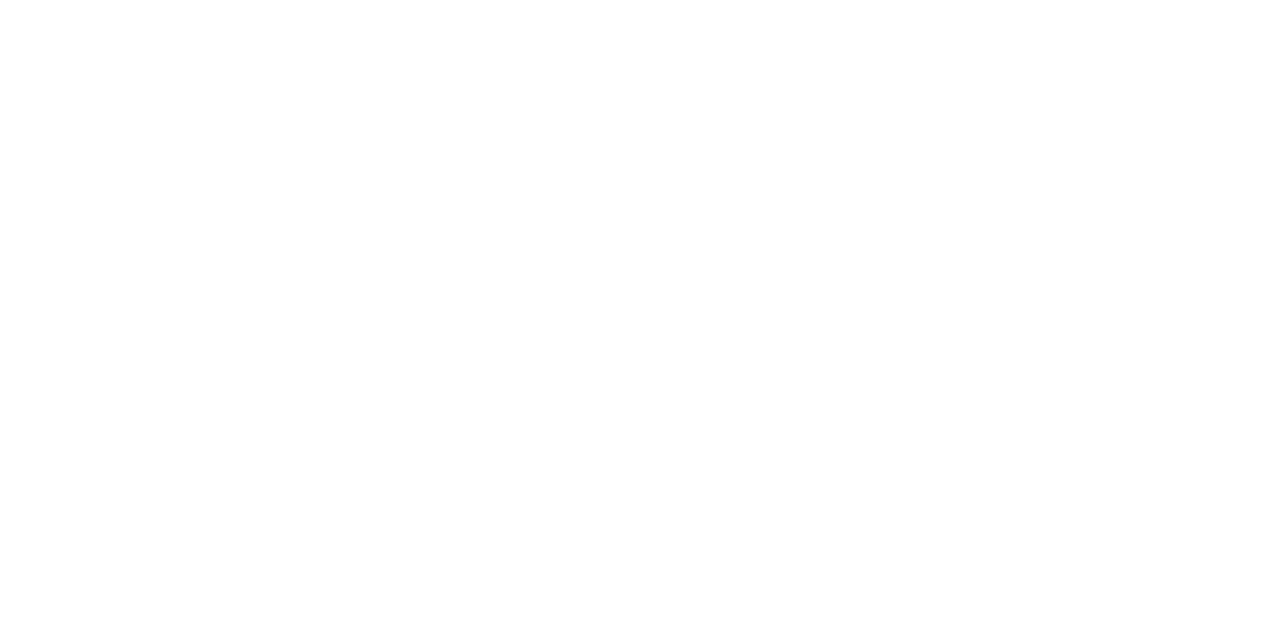
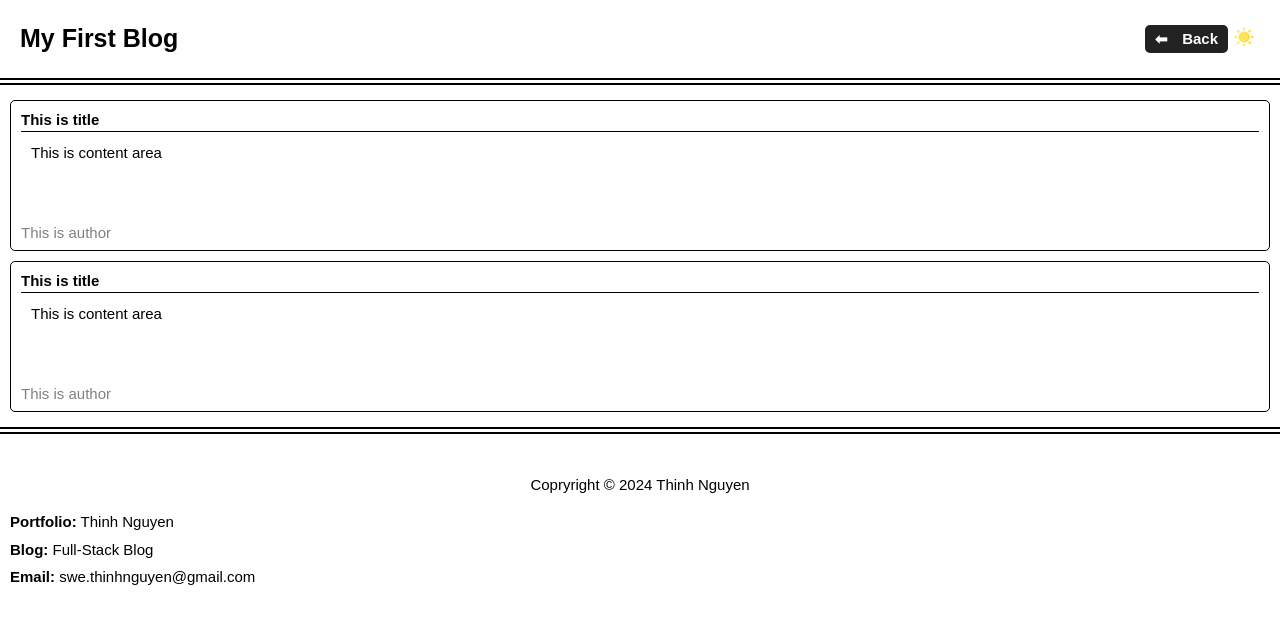
Before and after one commit to swe-thinhnguyen1701/my-blog, a plain HTML site: page blog.html in a window 1280 px wide. Drawn offline with Linux system fonts and the light colour scheme.

Commit message:
modify blog.html and connect index with blog

```diff
--- a/assets/css/blog.css
+++ b/assets/css/blog.css
@@ -3,6 +3,8 @@ article{
     padding: 8px 10px 5px 10px;
     border: 1px solid black;
     border-radius: 5px;
+    width: 100%;
+    margin: 5px 0;
 }
 
 .article__title{
@@ -16,6 +18,10 @@ article{
     min-height: 70px;
 }
 
+.article__author{
+    color: grey;
+}
+
 @media screen and (min-width: 768px){
     .article__title{
         font-size: 1.45rem;
@@ -27,3 +33,26 @@ article{
         font-size: 1.5rem;
     }
 }
+
+/* MAIN */
+main{
+    flex-direction: column;
+    padding: 10px;
+}
+
+/* LIST */
+.list{
+    list-style: none;
+    text-align: left;
+    padding: 0;
+}
+
+.list__item{
+    margin-bottom: 5px;
+}
+
+/* Footer */
+footer{
+    color: black;
+    margin: 40px 10px;
+}
--- a/assets/css/style.css
+++ b/assets/css/style.css
@@ -115,6 +115,7 @@ form {
 button{
     background: none;
     border: none;
+    /* width: 100px; */
 }
 
 .btn {
@@ -126,6 +127,8 @@ button{
   text-align: center;
   text-decoration: none;
   width: 100%;
+  padding: 3px 10px;
+  border-radius: 5px;
 }
 
 /* ICON */
@@ -141,6 +144,7 @@ button{
 .back-icon {
   display: inline-block;
   transform: rotate(180deg);
+  margin-right: 10px;
 }
 
 /* NAV */
@@ -148,6 +152,21 @@ nav{
     padding: 20px;
     display: flex;
     justify-content: space-between;
+}
+
+.nav__left h2{
+    font-size: 2rem;
+}
+
+.nav__right{
+    display: flex;
+    align-items: center;
+}
+
+@media screen and (min-width: 768px){
+    .nav__left h2 {
+        font-size: 2.5rem;
+    }
 }
 
 /* VENUS */
--- a/blog.html
+++ b/blog.html
@@ -0,0 +1,54 @@
+<!DOCTYPE html>
+<html lang="en">
+  <head>
+    <meta charset="UTF-8" />
+    <meta name="viewport" content="width=device-width, initial-scale=1.0" />
+    <title>My First Blog</title>
+    <link rel="stylesheet" href="/assets/css/normalize.css" />
+    <link rel="stylesheet" href="/assets/css/style.css" />
+    <link rel="stylesheet" href="/assets/css/blog.css" />
+  </head>
+  <body>
+    <header>
+      <nav>
+        <div class="nav__left">
+          <h2>My First Blog</h2>
+        </div>
+        <div class="nav__right">
+          <a href="./index.html" class="btn"
+            ><div class="back-icon">&#10145;</div>
+            Back</a
+          >
+          <button>
+            <img
+              src="/assets/img/bright-mode.png"
+              alt="Sun icon"
+              class="icon"
+            />
+          </button>
+        </div>
+      </nav>
+    </header>
+    <div class="divider"></div>
+    <main>
+      <article>
+        <div class="article__title">This is title</div>
+        <div class="article__content">This is content area</div>
+        <div class="article__author">This is author</div>
+      </article>
+      <article>
+        <div class="article__title">This is title</div>
+        <div class="article__content">This is content area</div>
+        <div class="article__author">This is author</div>
+      </article>
+    </main>
+    <div class="divider"></div>
+    <footer>Copryright &copy; 2024 Thinh Nguyen
+      <ul class="list">
+        <li class="list__item"><strong>Portfolio:</strong> Thinh Nguyen</li>
+        <li class="list__item"><strong>Blog:</strong> Full-Stack Blog</li>
+        <li class="list__item"><strong>Email:</strong> swe.thinhnguyen@gmail.com</li>
+      </ul>
+    </footer>
+  </body>
+</html>
```
Also changed, not shown: index.html (+1 -1 lines).
